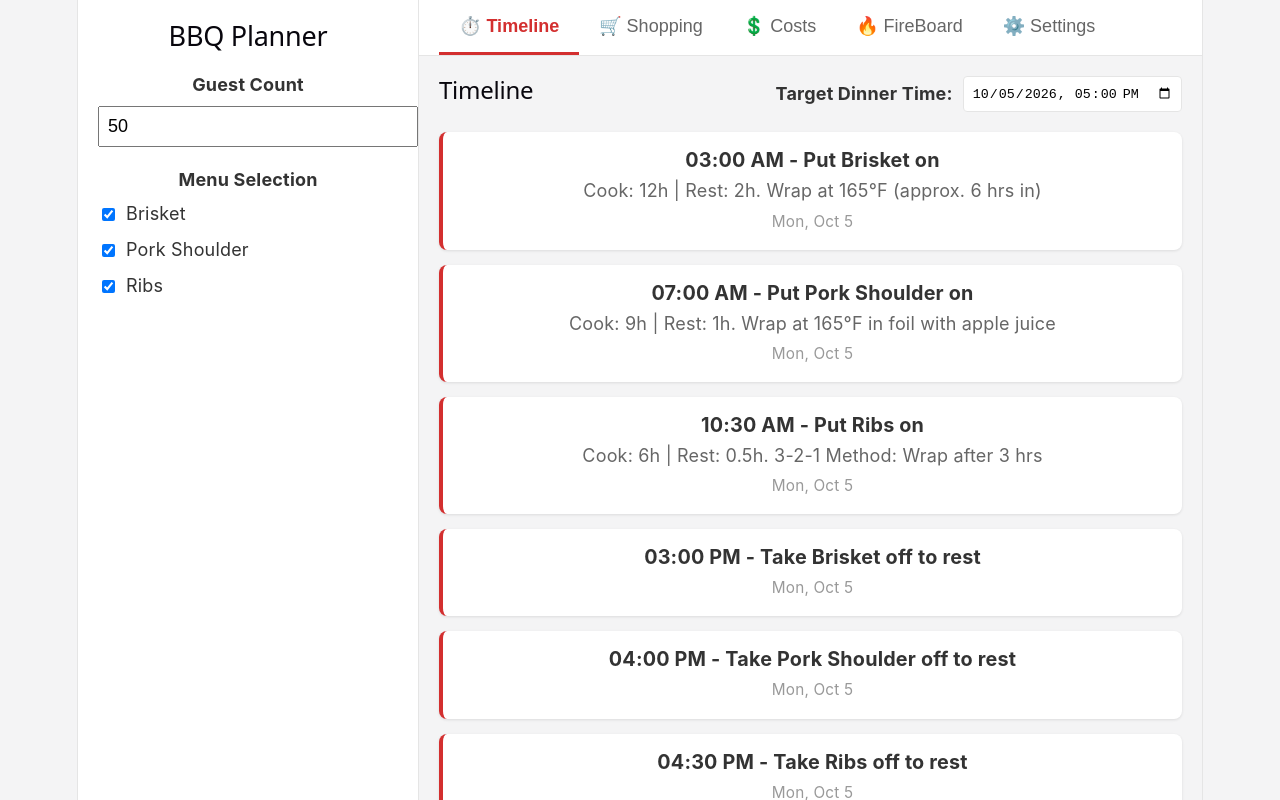
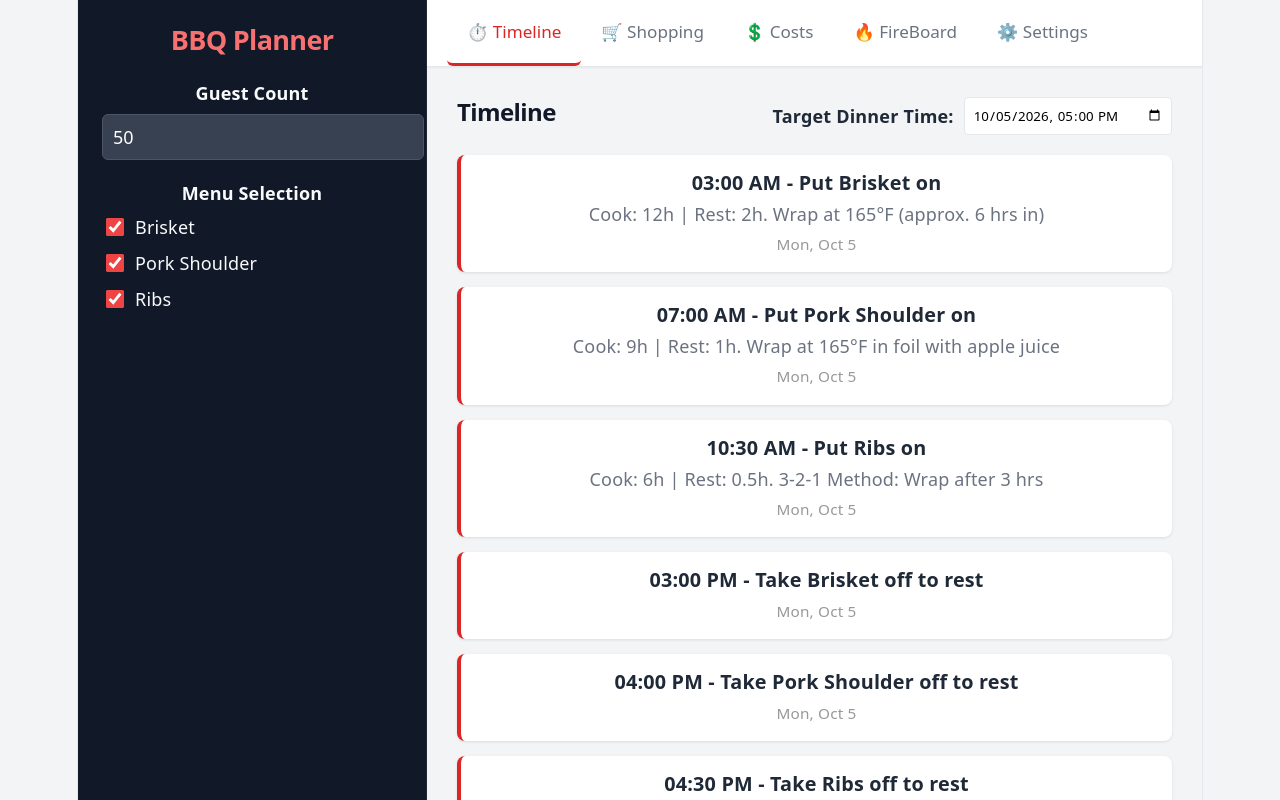
Before and after one commit to mattwegesin/BBQ-Planner, a React (Vite) app: page / in a window 1280 px wide. Built offline with nearby package versions, Linux system fonts and the light colour scheme.

Commit message:
UI Polish: Modern Pro BBQ Theme

```diff
--- a/src/App.css
+++ b/src/App.css
@@ -1,17 +1,20 @@
 :root {
-  --primary: #d32f2f;
-  --bg-color: #f4f4f5;
-  --sidebar-bg: #ffffff;
-  --text-main: #333333;
-  --text-muted: #666666;
-  --border: #e5e5e5;
+  --primary: #dc2626; /* Crimson Red */
+  --bg-color: #f3f4f6; /* Cool gray background */
+  --sidebar-bg: #111827; /* Dark slate sidebar */
+  --sidebar-text: #f9fafb;
+  --text-main: #1f2937;
+  --text-muted: #6b7280;
+  --border: #e5e7eb;
+  --sidebar-border: #1f2937;
 }
 
 body {
   margin: 0;
-  font-family: -apple-system, BlinkMacSystemFont, "Segoe UI", Roboto, Helvetica, Arial, sans-serif;
+  font-family: system-ui, -apple-system, sans-serif;
   background-color: var(--bg-color);
   color: var(--text-main);
+  -webkit-font-smoothing: antialiased;
 }
 
 .app-container {
@@ -24,17 +27,44 @@ body {
 .sidebar {
   width: 300px;
   background-color: var(--sidebar-bg);
-  border-right: 1px solid var(--border);
+  color: var(--sidebar-text);
+  border-right: 1px solid var(--sidebar-border);
   display: flex;
   flex-direction: column;
-  padding: 20px;
+  padding: 24px;
   overflow-y: auto;
 }
 
 .sidebar h2 {
   margin-top: 0;
-  margin-bottom: 20px;
+  margin-bottom: 24px;
   font-size: 1.5rem;
+  font-weight: 700;
+  color: #f87171; /* Accent red in sidebar */
+  letter-spacing: -0.025em;
+}
+
+/* Sidebar Inputs */
+.sidebar input[type="number"], .sidebar input[type="text"] {
+  background: #374151;
+  border: 1px solid #4b5563;
+  color: white;
+  border-radius: 6px;
+  padding: 10px !important;
+  font-size: 1rem;
+  transition: border-color 0.2s;
+}
+
+.sidebar input[type="number"]:focus, .sidebar input[type="text"]:focus {
+  outline: none;
+  border-color: #f87171;
+}
+
+.sidebar input[type="checkbox"] {
+  accent-color: #ef4444;
+  width: 18px;
+  height: 18px;
+  cursor: pointer;
 }
 
 /* Main Content */
@@ -48,20 +78,23 @@ body {
 /* Tab Nav */
 .tab-nav {
   display: flex;
-  background-color: var(--sidebar-bg);
+  background-color: #ffffff;
   border-bottom: 1px solid var(--border);
   padding: 0 20px;
+  box-shadow: 0 1px 2px rgba(0,0,0,0.05);
+  z-index: 10;
 }
 
 .tab-btn {
   background: none;
   border: none;
-  padding: 15px 20px;
-  font-size: 1rem;
+  padding: 20px 20px;
+  font-size: 0.95rem;
+  font-weight: 500;
   cursor: pointer;
   color: var(--text-muted);
   border-bottom: 3px solid transparent;
-  transition: all 0.2s;
+  transition: all 0.2s ease;
 }
 
 .tab-btn:hover {
@@ -71,21 +104,43 @@ body {
 .tab-btn.active {
   color: var(--primary);
   border-bottom-color: var(--primary);
-  font-weight: 600;
 }
 
 /* Tab Content */
 .tab-content {
   flex: 1;
-  padding: 20px;
+  padding: 30px;
   overflow-y: auto;
 }
 
-/* Helper utility for placeholder views */
-.placeholder-view {
-  background: white;
-  padding: 40px;
-  border-radius: 8px;
-  box-shadow: 0 1px 3px rgba(0,0,0,0.1);
-  text-align: center;
+/* General UI Polish for Inline Styles */
+h2 {
+  margin-top: 0;
+  font-weight: 700;
+  letter-spacing: -0.025em;
+  color: #111827;
 }
+
+h3 {
+  font-weight: 600;
+  color: #374151;
+}
+
+input, select {
+  font-family: inherit;
+}
+
+input:focus, select:focus {
+  outline: 2px solid #fca5a5;
+  border-color: var(--primary) !important;
+}
+
+/* Buttons */
+button {
+  font-family: inherit;
+  border-radius: 6px;
+  transition: all 0.2s;
+}
+button:hover {
+  opacity: 0.9;
+}
```
